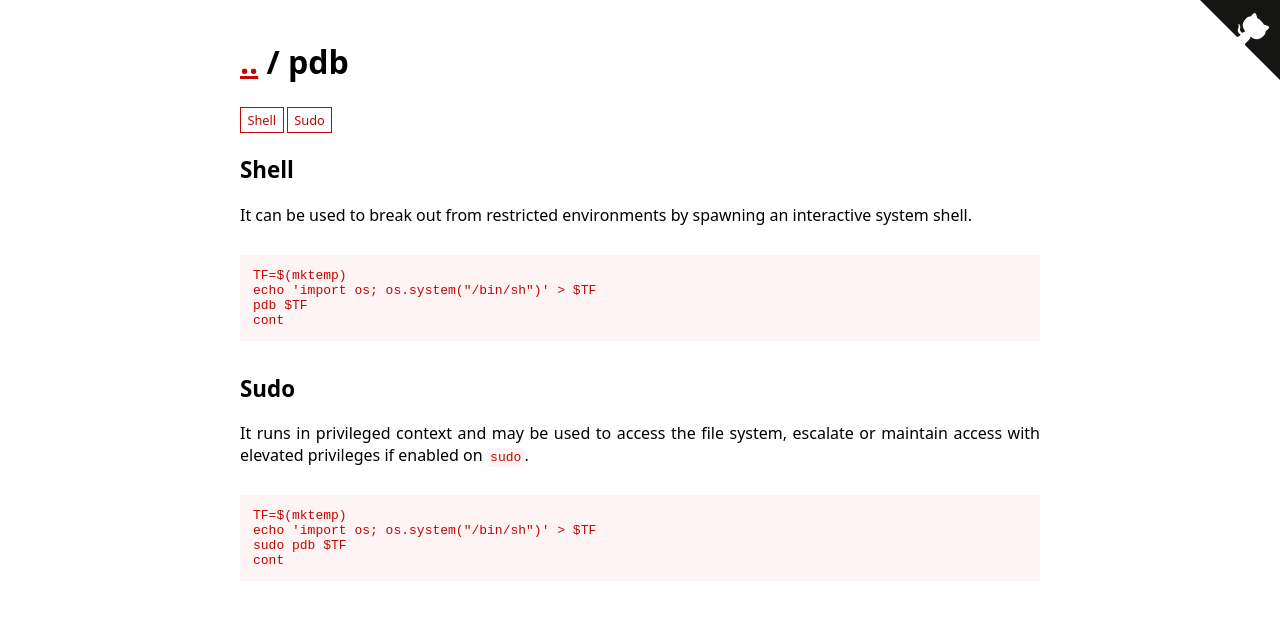
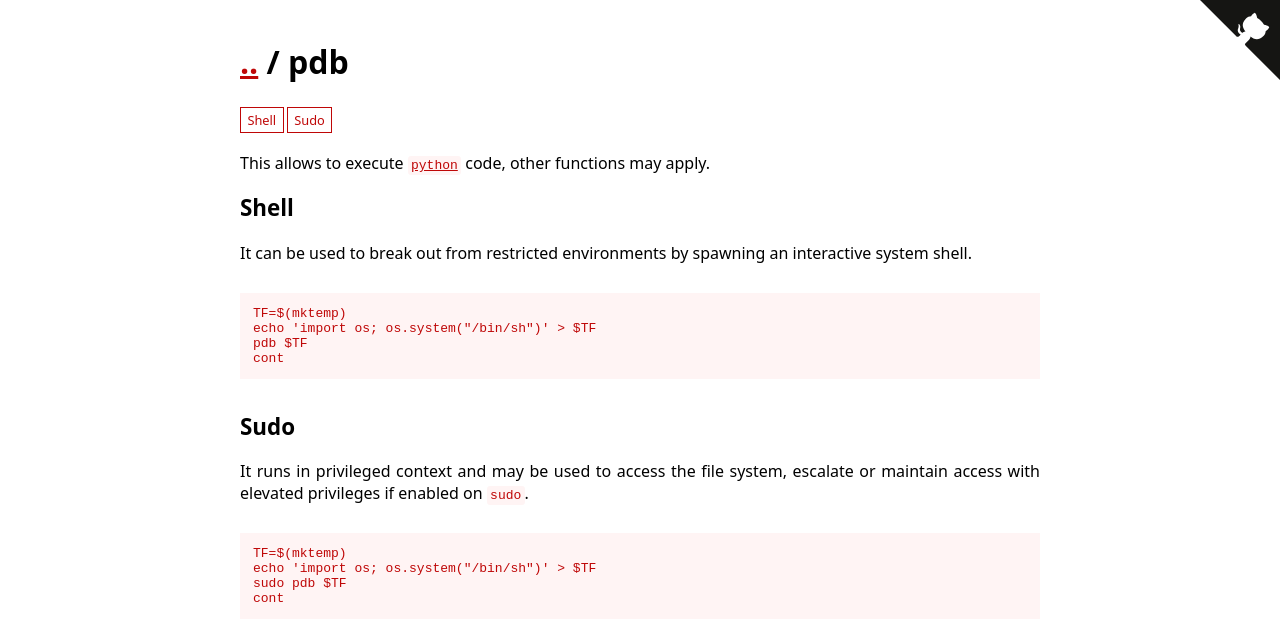
Before and after one commit to GTFOBins/GTFOBins.github.io, a Jekyll site: the page built from _gtfobins/pdb.md, in a window 1280 px wide. Shown: the top 641 px of the page. Built offline with Jekyll 4.4.1, drawn with Linux system fonts in a browser that asks for light colours.

Commit message:
Link back python from pdb

```diff
--- a/_gtfobins/pdb.md
+++ b/_gtfobins/pdb.md
@@ -1,4 +1,5 @@
 ---
+description: This allows to execute [`python`](/gtfobins/python/) code, other functions may apply.
 functions:
   shell:
     - code: |
```
